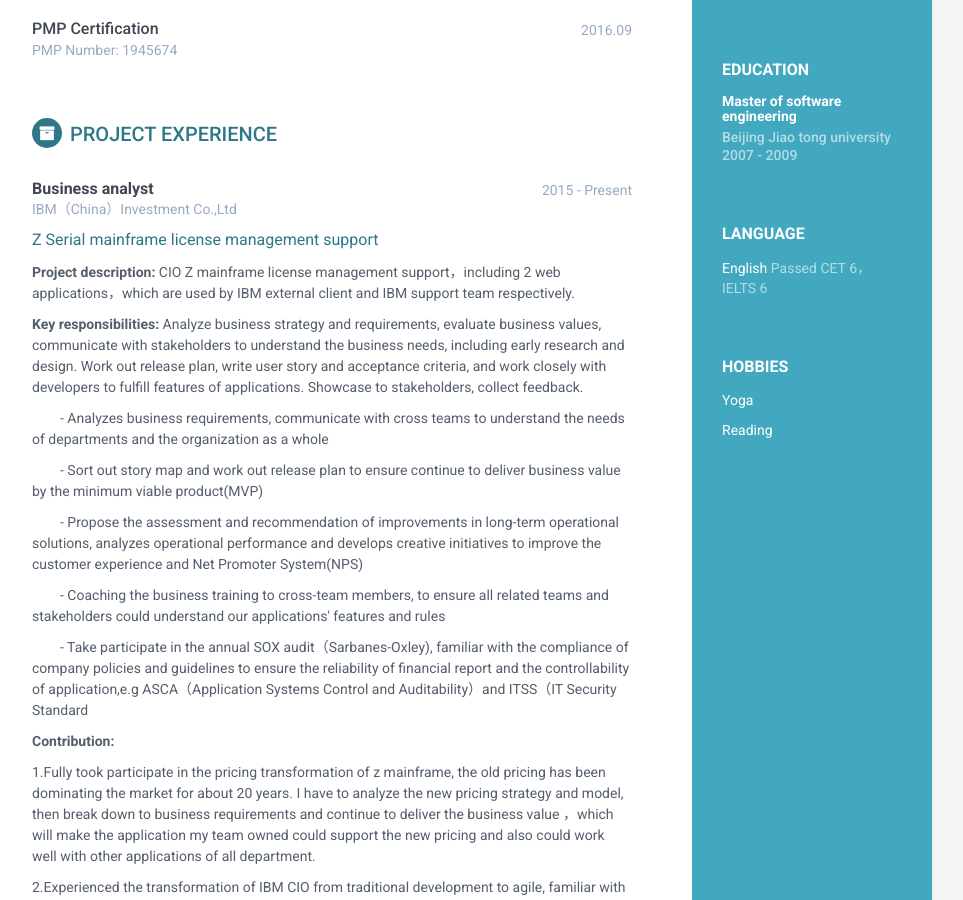
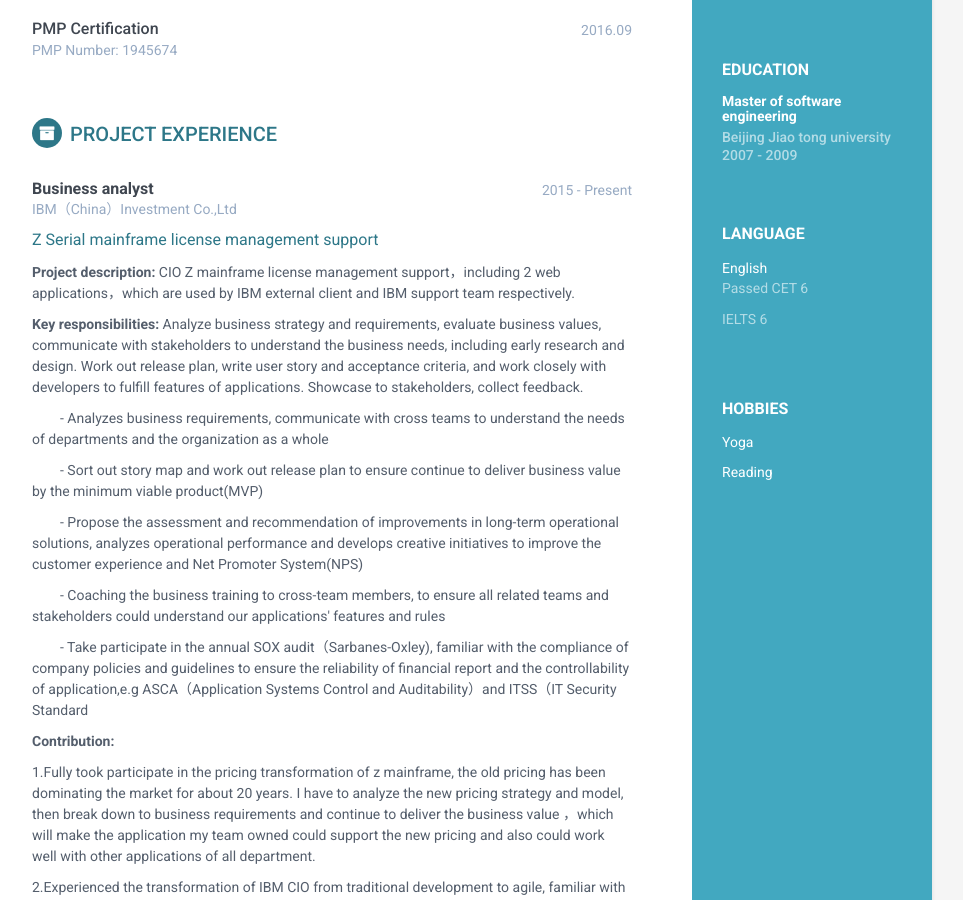
Before and after one commit to liuyang0116/LiuYangResume_EN, a Jekyll site: the page built from index.html, in a window 1280 px wide and 900 px high, scrolled down 522 px. Shown: the whole window, without its empty margins (188-1151 px from the left). Built offline with Jekyll 4.4.1, drawn with Linux system fonts in a browser that asks for light colours.

Commit message:
Update language.html

```diff
--- a/_includes/language.html
+++ b/_includes/language.html
@@ -1,6 +1,8 @@
 <div class="languages-container container-block">
 <h2 class="container-block-title">Language</h2>
 <ul class="list-unstyled interests-list">
-<li>English <span class="lang-desc">Passed CET 6，IELTS 6</span></li>
+<li>English <p><span class="lang-desc">Passed CET 6</p></span>
+  <p><span class="lang-desc">IELTS 6</p></span>
+  </li>
 </ul>
 </div><!--//interests-->
```
